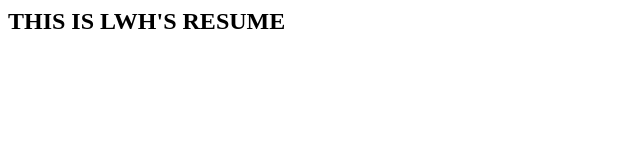
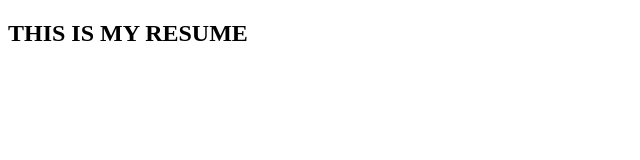
Before and after one commit to fm1991-bit/resume, a plain HTML site: page index.html in a window 1280 px wide. Shown: the whole page, without its empty margins (0-640 px from the left). Drawn offline with Linux system fonts and the light colour scheme.

Commit message:
Modify index.html

```diff
--- a/index.html
+++ b/index.html
@@ -1,5 +1,10 @@
-<html>
+<!doctype html>
+<html lang="en">
+<head>
+	<meta charset="UTF-8">
+	<title></title>
+</head>
 <body>
-  <h2>THIS IS LWH'S RESUME</h2>
+	<h2>THIS IS MY RESUME</h2>
 </body>
 </html>
```
